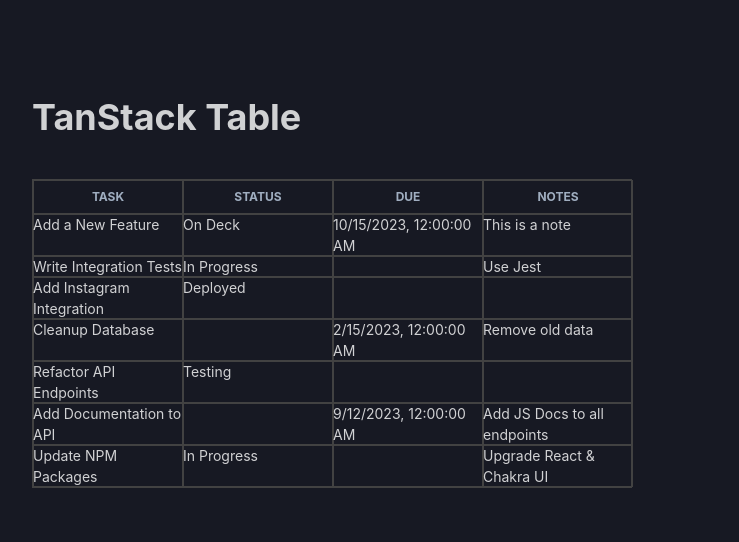
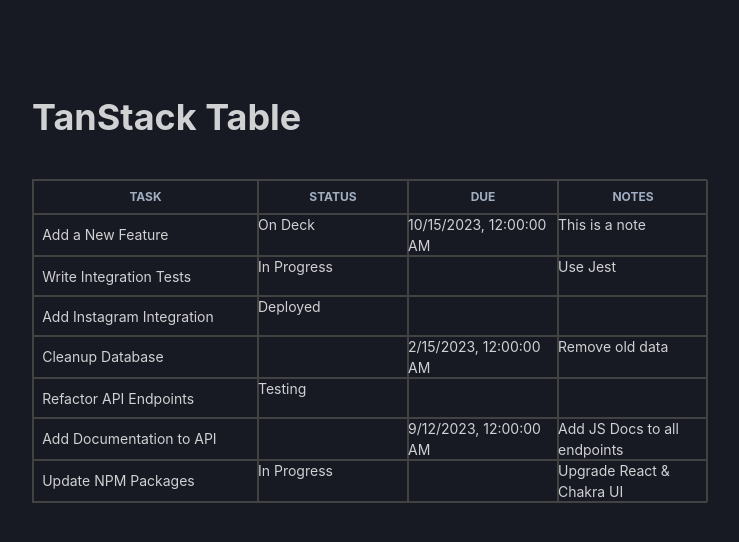
Before and after one commit to adex-badr18/react-table, a React (Vite) app: page / in a window 1280 px wide. Shown: the top 542 px of the page, without its empty margins (132-871 px from the left). Built offline with nearby package versions, Linux system fonts and the light colour scheme.

Commit message:
feat: Make task column editable

```diff
--- /dev/null
+++ b/src/components/EditableCell.jsx
@@ -0,0 +1,35 @@
+import { useEffect, useState } from 'react';
+import { Input } from '@chakra-ui/react';
+
+const EditableCell = ({ getValue, row, column, table }) => {
+    const initialValue = getValue() || '';
+    const [value, setValue] = useState(initialValue);
+
+    const onBlur = () => {
+        table.options.meta?.updateData(
+            row.index,
+            column.id,
+            value
+        )
+    }
+
+    useEffect(() => {
+        setValue(initialValue);
+    }, [initialValue])
+
+    return (
+        <Input
+            value={value}
+            onChange={e => setValue(e.target.value)}
+            onBlur={onBlur}
+            variant='filled'
+            size='sm'
+            w='85%'
+            overflow='hidden'
+            textOverflow='ellipsis'
+            whiteSpace='nowrap'
+        />
+    )
+}
+
+export default EditableCell;
--- a/src/components/TaskTable.jsx
+++ b/src/components/TaskTable.jsx
@@ -2,12 +2,14 @@
 import { useState } from "react";
 import DATA from "../data";
 import { flexRender, getCoreRowModel, useReactTable } from "@tanstack/react-table";
+import EditableCell from "./EditableCell";
 
 const columns = [
     {
         accessorKey: 'task',
         header: 'Task',
-        cell: (props) => <p>{props.getValue()}</p>
+        size: 225,
+        cell: EditableCell,
     },
     {
         accessorKey: 'status',
@@ -33,9 +35,18 @@
         columns,
         getCoreRowModel: getCoreRowModel(),
         columnResizeMode: 'onChange',
+        meta: {
+            updateData: (rowIndex, columnId, value) =>
+                setData(prev => prev.map((row, index) => (
+                    index === rowIndex ? {
+                        ...prev[rowIndex],
+                        [columnId]: value,
+                    } : row
+                )))
+        }
     });
 
-    console.log(table.getHeaderGroups());
+    console.log(data);
 
     return (
         <Box>
```
